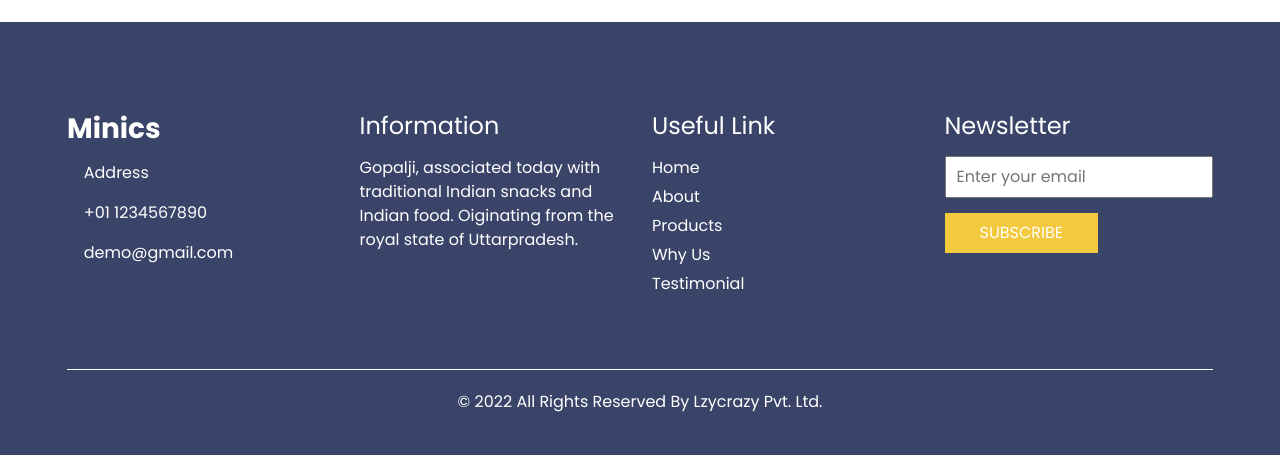
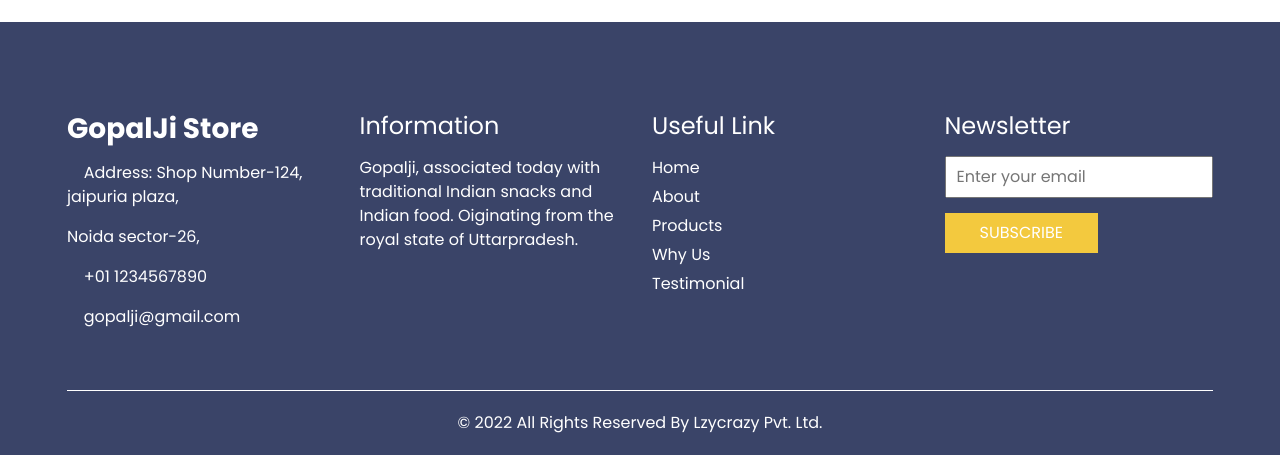
Before and after one commit to lzycrazy/gopalji, a Django app: page /about in a window 1280 px wide. Shown: the part 656-1111 px from the top of the page. Before the commit the page ends 1068 px from the top, so only its background shows below. Run offline with Django 3.2, Linux system fonts and the light colour scheme; data comes from the database, SQL or seed files in the repository; style sheets or scripts are compiled from the project's sources; some libraries are stand-ins or nearby versions; some web fonts are replaced.

Commit message:
added address

```diff
--- a/templates/base.html
+++ b/templates/base.html
@@ -130,13 +130,15 @@
                 <h5>
                   <a href="" class="navbar-brand">
                     <span>
-                      Minics
+                      GopalJi Store
                     </span>
                   </a>
                 </h5>
                 <p>
                   <i class="fa fa-map-marker" aria-hidden="true"></i>
-                  Address
+                  Address: Shop Number-124, jaipuria plaza,
+                  <p>Noida sector-26, </p>
+
                 </p>
                 <p>
                   <i class="fa fa-phone" aria-hidden="true"></i>
@@ -144,7 +146,7 @@
                 </p>
                 <p>
                   <i class="fa fa-envelope" aria-hidden="true"></i>
-                  demo@gmail.com
+                  gopalji@gmail.com
                 </p>
               </div>
             </div>
```
